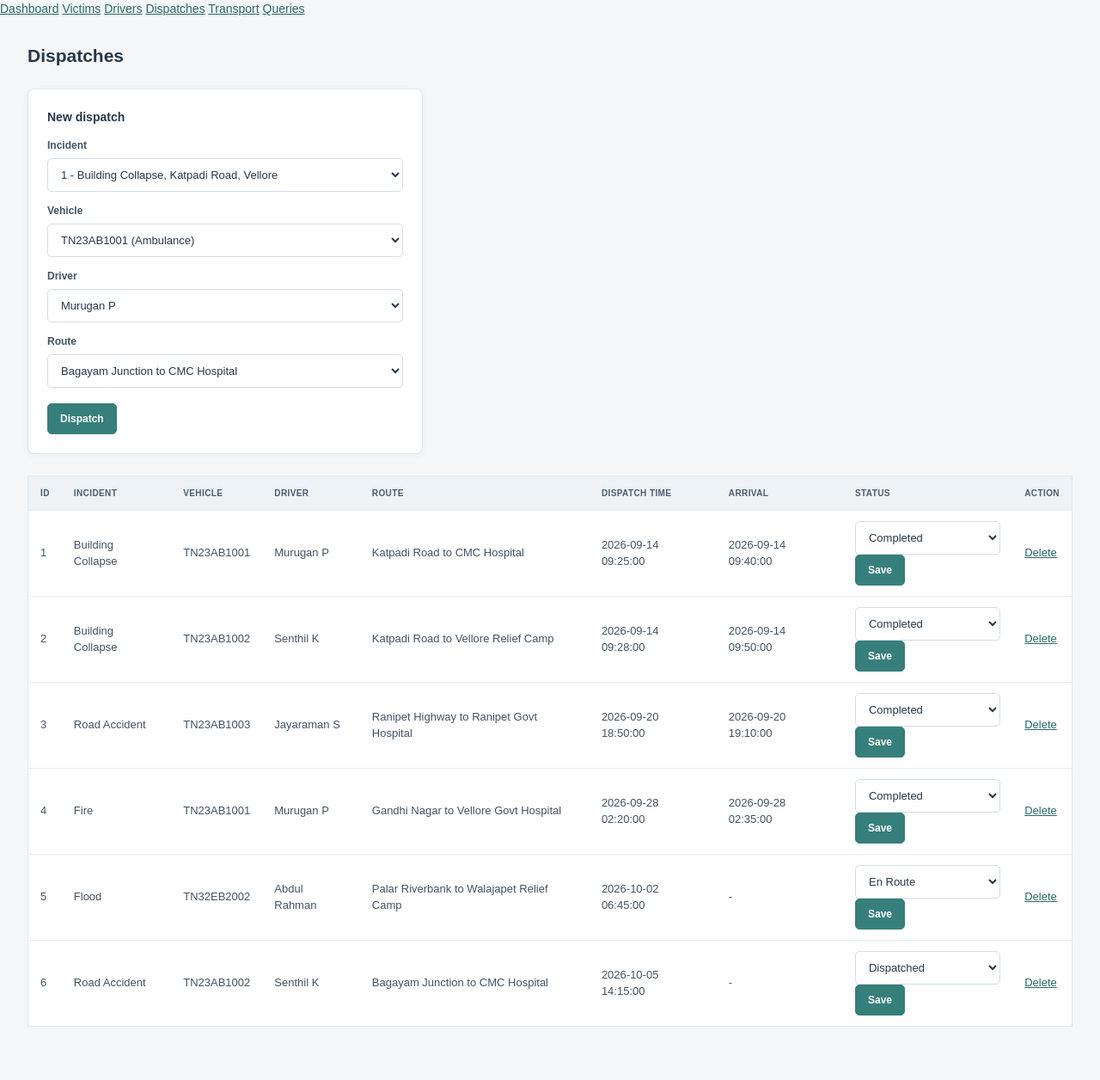
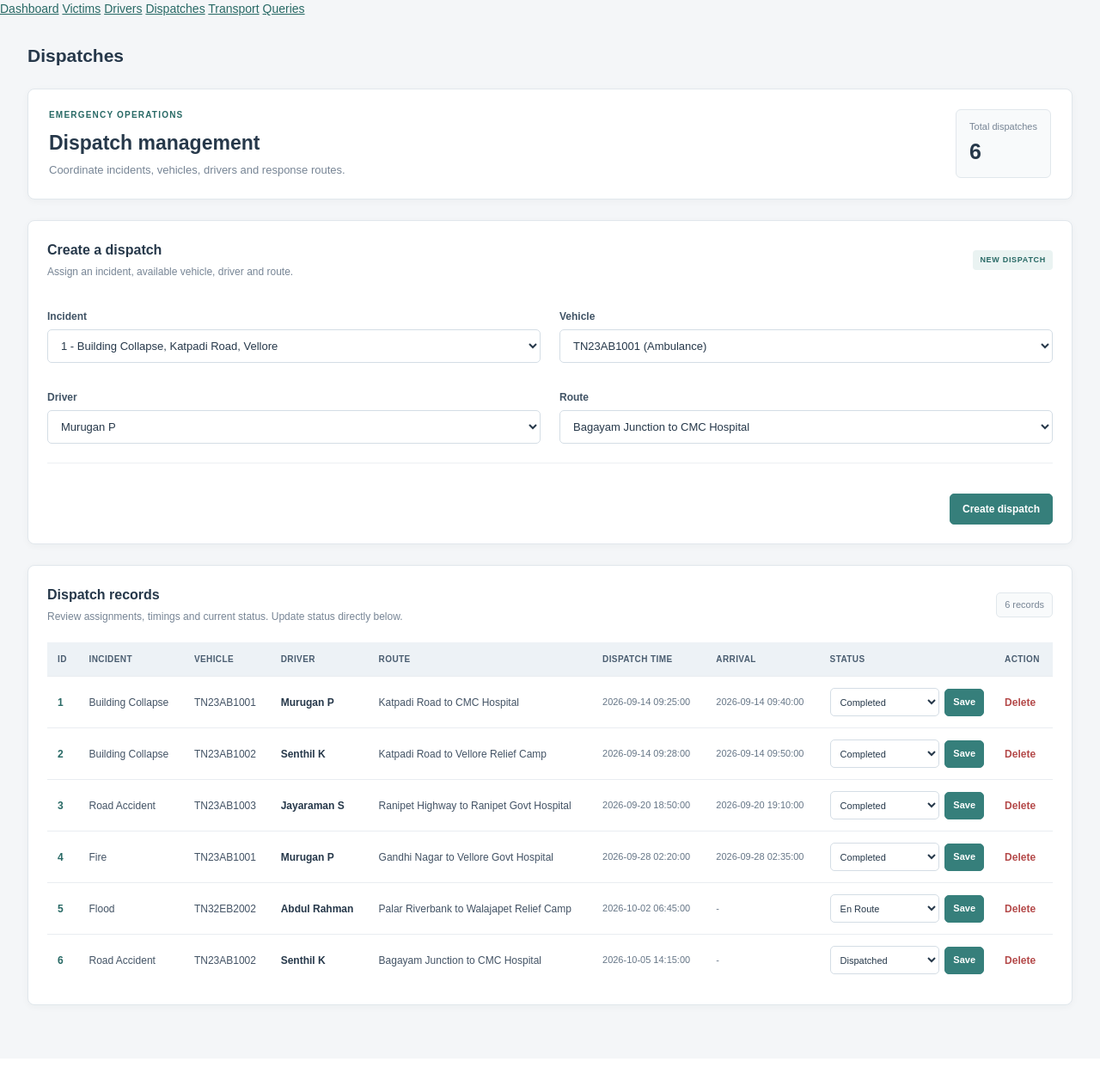
Before and after one commit to manvii-14/DISASTER_EVAC, a PHP site: page /dispatch.php in a window 1280 px wide. Shown: the part 88-1344 px from the top of the page at 86% size. After the commit the page ends 1263 px from the top, so only its background shows below. Run offline with PHP 8.4, Linux system fonts and the light colour scheme; the visitor is signed in with stand-in values (Sample User, id 1); data comes from the database, SQL or seed files in the repository.

Commit message:
Update dispatch.php

```diff
--- a/evac/dispatch.php
+++ b/evac/dispatch.php
@@ -32,45 +32,11 @@ if (isset($_GET['delete'])) {
     $msg = "<div class='ok'>Dispatch deleted (its transport records were deleted too).</div>";
 }
 
-include "header.php";
-echo $msg;
 $incidents = $conn->query("SELECT Incident_ID, Incident_Type, Location FROM Incident");
 $vehicles = $conn->query("SELECT Vehicle_ID, Vehicle_Type, Reg_Number FROM Vehicle");
 $drivers = $conn->query("SELECT Driver_ID, Name FROM Driver");
 $routes = $conn->query("SELECT Route_ID, Start_Location, End_Location FROM Route");
-?>
-<form method="post" class="box">
-    <b>New dispatch</b>
-    <label>Incident</label>
-    <select name="incident">
-        <?php while ($r = $incidents->fetch_assoc()) {
-            echo "<option value='" . $r['Incident_ID'] . "'>" . $r['Incident_ID'] . " - " . htmlspecialchars($r['Incident_Type'] . ", " . $r['Location']) . "</option>";
-        } ?>
-    </select>
-    <label>Vehicle</label>
-    <select name="vehicle">
-        <?php while ($r = $vehicles->fetch_assoc()) {
-            echo "<option value='" . $r['Vehicle_ID'] . "'>" . htmlspecialchars($r['Reg_Number'] . " (" . $r['Vehicle_Type'] . ")") . "</option>";
-        } ?>
-    </select>
-    <label>Driver</label>
-    <select name="driver">
-        <?php while ($r = $drivers->fetch_assoc()) {
-            echo "<option value='" . $r['Driver_ID'] . "'>" . htmlspecialchars($r['Name']) . "</option>";
-        } ?>
-    </select>
-    <label>Route</label>
-    <select name="route">
-        <?php while ($r = $routes->fetch_assoc()) {
-            echo "<option value='" . $r['Route_ID'] . "'>" . htmlspecialchars($r['Start_Location'] . " to " . $r['End_Location']) . "</option>";
-        } ?>
-    </select>
-    <input type="submit" name="add" value="Dispatch">
-</form>
 
-<table>
-<tr><th>ID</th><th>Incident</th><th>Vehicle</th><th>Driver</th><th>Route</th><th>Dispatch time</th><th>Arrival</th><th>Status</th><th>Action</th></tr>
-<?php
 $res = $conn->query("SELECT d.*, i.Incident_Type, v.Reg_Number, dr.Name AS Driver_Name, r.Start_Location, r.End_Location
                      FROM Dispatch d
                      JOIN Incident i ON d.Incident_ID = i.Incident_ID
@@ -78,27 +44,155 @@ $res = $conn->query("SELECT d.*, i.Incident_Type, v.Reg_Number, dr.Name AS Drive
                      JOIN Driver dr ON d.Driver_ID = dr.Driver_ID
                      JOIN Route r ON d.Route_ID = r.Route_ID
                      ORDER BY d.Dispatch_ID");
+
 $statuses = ['Dispatched', 'En Route', 'Completed', 'Cancelled'];
-while ($row = $res->fetch_assoc()) {
-    echo "<tr>";
-    echo "<td>" . $row['Dispatch_ID'] . "</td>";
-    echo "<td>" . htmlspecialchars($row['Incident_Type']) . "</td>";
-    echo "<td>" . htmlspecialchars($row['Reg_Number']) . "</td>";
-    echo "<td>" . htmlspecialchars($row['Driver_Name']) . "</td>";
-    echo "<td>" . htmlspecialchars($row['Start_Location'] . " to " . $row['End_Location']) . "</td>";
-    echo "<td>" . $row['Dispatch_Time'] . "</td>";
-    echo "<td>" . ($row['Arrival_Time'] ?? '-') . "</td>";
-    echo "<td><form method='post' style='margin:0'>";
-    echo "<input type='hidden' name='dispatch_id' value='" . $row['Dispatch_ID'] . "'>";
-    echo "<select name='status'>";
-    foreach ($statuses as $s) {
-        $sel = ($s == $row['Status']) ? "selected" : "";
-        echo "<option $sel>$s</option>";
-    }
-    echo "</select> <input type='submit' name='set_status' value='Save' style='margin:0'></form></td>";
-    echo "<td><a href='dispatch.php?delete=" . $row['Dispatch_ID'] . "' onclick=\"return confirm('Delete this dispatch?')\">Delete</a></td>";
-    echo "</tr>";
-}
+
+include "header.php";
 ?>
-</table>
+
+<section class="page-intro">
+    <div>
+        <p class="page-eyebrow">EMERGENCY OPERATIONS</p>
+        <h2>Dispatch management</h2>
+        <p>Coordinate incidents, vehicles, drivers and response routes.</p>
+    </div>
+    <div class="page-count">
+        <span>Total dispatches</span>
+        <strong><?php echo $res->num_rows; ?></strong>
+    </div>
+</section>
+
+<?php echo $msg; ?>
+
+<section class="panel">
+    <div class="panel-heading">
+        <div>
+            <h3>Create a dispatch</h3>
+            <p>Assign an incident, available vehicle, driver and route.</p>
+        </div>
+        <span class="panel-step">NEW DISPATCH</span>
+    </div>
+
+    <form method="post" class="box victim-form">
+        <div class="form-grid">
+            <div class="form-field">
+                <label for="dispatch-incident">Incident</label>
+                <select id="dispatch-incident" name="incident" required>
+                    <?php while ($r = $incidents->fetch_assoc()) { ?>
+                        <option value="<?php echo $r['Incident_ID']; ?>">
+                            <?php echo htmlspecialchars($r['Incident_ID'] . " - " . $r['Incident_Type'] . ", " . $r['Location']); ?>
+                        </option>
+                    <?php } ?>
+                </select>
+            </div>
+
+            <div class="form-field">
+                <label for="dispatch-vehicle">Vehicle</label>
+                <select id="dispatch-vehicle" name="vehicle" required>
+                    <?php while ($r = $vehicles->fetch_assoc()) { ?>
+                        <option value="<?php echo $r['Vehicle_ID']; ?>">
+                            <?php echo htmlspecialchars($r['Reg_Number'] . " (" . $r['Vehicle_Type'] . ")"); ?>
+                        </option>
+                    <?php } ?>
+                </select>
+            </div>
+
+            <div class="form-field">
+                <label for="dispatch-driver">Driver</label>
+                <select id="dispatch-driver" name="driver" required>
+                    <?php while ($r = $drivers->fetch_assoc()) { ?>
+                        <option value="<?php echo $r['Driver_ID']; ?>">
+                            <?php echo htmlspecialchars($r['Name']); ?>
+                        </option>
+                    <?php } ?>
+                </select>
+            </div>
+
+            <div class="form-field">
+                <label for="dispatch-route">Route</label>
+                <select id="dispatch-route" name="route" required>
+                    <?php while ($r = $routes->fetch_assoc()) { ?>
+                        <option value="<?php echo $r['Route_ID']; ?>">
+                            <?php echo htmlspecialchars($r['Start_Location'] . " to " . $r['End_Location']); ?>
+                        </option>
+                    <?php } ?>
+                </select>
+            </div>
+        </div>
+
+        <div class="form-actions">
+            <input type="submit" name="add" value="Create dispatch">
+        </div>
+    </form>
+</section>
+
+<section class="panel">
+    <div class="panel-heading">
+        <div>
+            <h3>Dispatch records</h3>
+            <p>Review assignments, timings and current status. Update status directly below.</p>
+        </div>
+        <span class="record-count"><?php echo $res->num_rows; ?> records</span>
+    </div>
+
+    <div class="table-scroll">
+        <table class="records-table dispatch-table">
+            <thead>
+                <tr>
+                    <th>ID</th>
+                    <th>Incident</th>
+                    <th>Vehicle</th>
+                    <th>Driver</th>
+                    <th>Route</th>
+                    <th>Dispatch time</th>
+                    <th>Arrival</th>
+                    <th>Status</th>
+                    <th>Action</th>
+                </tr>
+            </thead>
+            <tbody>
+                <?php if ($res->num_rows > 0) { ?>
+                    <?php while ($row = $res->fetch_assoc()) { ?>
+                        <tr>
+                            <td class="record-id">
+                                <?php echo htmlspecialchars((string)$row['Dispatch_ID']); ?>
+                            </td>
+                            <td><?php echo htmlspecialchars($row['Incident_Type']); ?></td>
+                            <td><?php echo htmlspecialchars($row['Reg_Number']); ?></td>
+                            <td class="person-name"><?php echo htmlspecialchars($row['Driver_Name']); ?></td>
+                            <td><?php echo htmlspecialchars($row['Start_Location'] . " to " . $row['End_Location']); ?></td>
+                            <td class="date-value"><?php echo htmlspecialchars((string)$row['Dispatch_Time']); ?></td>
+                            <td class="date-value"><?php echo htmlspecialchars((string)($row['Arrival_Time'] ?? '-')); ?></td>
+                            <td>
+                                <form method="post" class="status-edit-form">
+                                    <input type="hidden" name="dispatch_id"
+                                           value="<?php echo htmlspecialchars((string)$row['Dispatch_ID']); ?>">
+                                    <select name="status" aria-label="Dispatch status">
+                                        <?php foreach ($statuses as $s) { ?>
+                                            <option value="<?php echo htmlspecialchars($s); ?>"
+                                                <?php echo ($s == $row['Status']) ? 'selected' : ''; ?>>
+                                                <?php echo htmlspecialchars($s); ?>
+                                            </option>
+                                        <?php } ?>
+                                    </select>
+                                    <button type="submit" name="set_status" class="small-button">Save</button>
+                                </form>
+                            </td>
+                            <td class="action-cell">
+                                <a class="action-link action-delete"
+                                   href="dispatch.php?delete=<?php echo urlencode((string)$row['Dispatch_ID']); ?>"
+                                   onclick="return confirm('Delete this dispatch?')">Delete</a>
+                            </td>
+                        </tr>
+                    <?php } ?>
+                <?php } else { ?>
+                    <tr>
+                        <td colspan="9" class="empty-table">No dispatches have been created yet.</td>
+                    </tr>
+                <?php } ?>
+            </tbody>
+        </table>
+    </div>
+</section>
+
 <?php include "footer.php"; ?>
```
